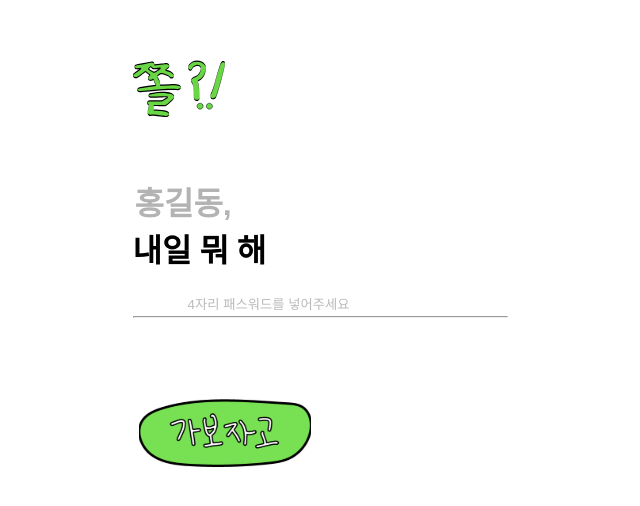
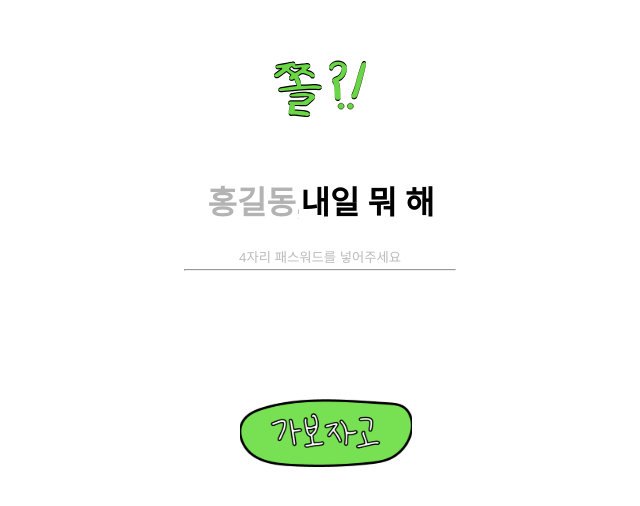
Before and after one commit to TEAM-JJOL/client, a React (Create React App) app: page /login in a window 1280 px wide. Shown: the part 134-640 px from the top of the page, without its empty margins (320-960 px from the left). Built offline with nearby package versions, Linux system fonts and the light colour scheme.

Commit message:
feat: 로그인 컴포넌트 변경

```diff
--- a/src/pages/Login.jsx
+++ b/src/pages/Login.jsx
@@ -10,17 +10,19 @@ function Login() {
     nickname: '',
     password: '',
   });
+  const [linkId, setLinkId] = useState();
 
   const handleSubmit = (e) => {
     e.preventDefault();
-    // const linkId = getLinkId();
-    window.location.href = '/main/id';
+    getLinkId();
+    // window.location.href = `/main/${linkId}`;
   };
 
-  // const getLinkId = async () => {
-  //   const { data } = await client.post('/link', inputs);
-  //   return data.id;
-  // };
+  const getLinkId = async () => {
+    const result = await client.post('/link', inputs);
+    console.log(result);
+    setLinkId(result.data.id);
+  };
 
   const handleChangeInput = (e) => {
     const { value, name } = e.target;
@@ -36,12 +38,13 @@ function Login() {
       <StForm onSubmit={handleSubmit} id="login">
         <StNameInputWrapper>
           <StNameInput
-            // word={inputs.nickname.length}
+            word={inputs.nickname.length}
             value={inputs.nickname}
             type="text"
             onChange={handleChangeInput}
             name="nickname"
             placeholder="홍길동,"
+            maxLength={5}
             required
           />
           <StNameTitle>내일 뭐 해</StNameTitle>
@@ -75,45 +78,45 @@ const StForm = styled.form`
 const StWrapper = styled.div`
   /* width: 100%;
   height: 100%; */
-  /* display: flex;
+  display: flex;
   flex-direction: column;
-  align-items: center; */
+  align-items: center;
 `;
 
 const StNameInputWrapper = styled.div`
-  /* display: flex;
-  justify-content: center; */
+  display: flex;
+  justify-content: center;
   line-height: 38px;
   margin-bottom: 24px;
 `;
 
-const StNameTitle = styled.p`
+const StNameTitle = styled.span`
   font-size: 32px;
   font-weight: 700;
 `;
 
 const StNameInput = styled.input`
-  /* width: ${(props) => (props.word === 0 ? '95px' : `${props.word * 30}px`)}; */
+  width: ${(props) => (props.word === 0 ? '95px' : `${props.word * 30}px`)};
   font-size: 32px;
   font-weight: 700;
-  /* width: fit-content; */
   border: none;
   &:focus {
     outline: none;
   }
   &::placeholder {
     color: #b3b3b3;
+    font-size: 32px;
   }
 `;
 
 const StPWDInputWrapper = styled.div`
-  /* display: flex;
+  display: flex;
   flex-direction: column;
-  align-items: center; */
-  /* width: 100%; */
+  align-items: center;
+  width: 100%;
   hr {
     color: #77777780;
-    /* width: 272px; */
+    width: 272px;
   }
 `;
 
```
